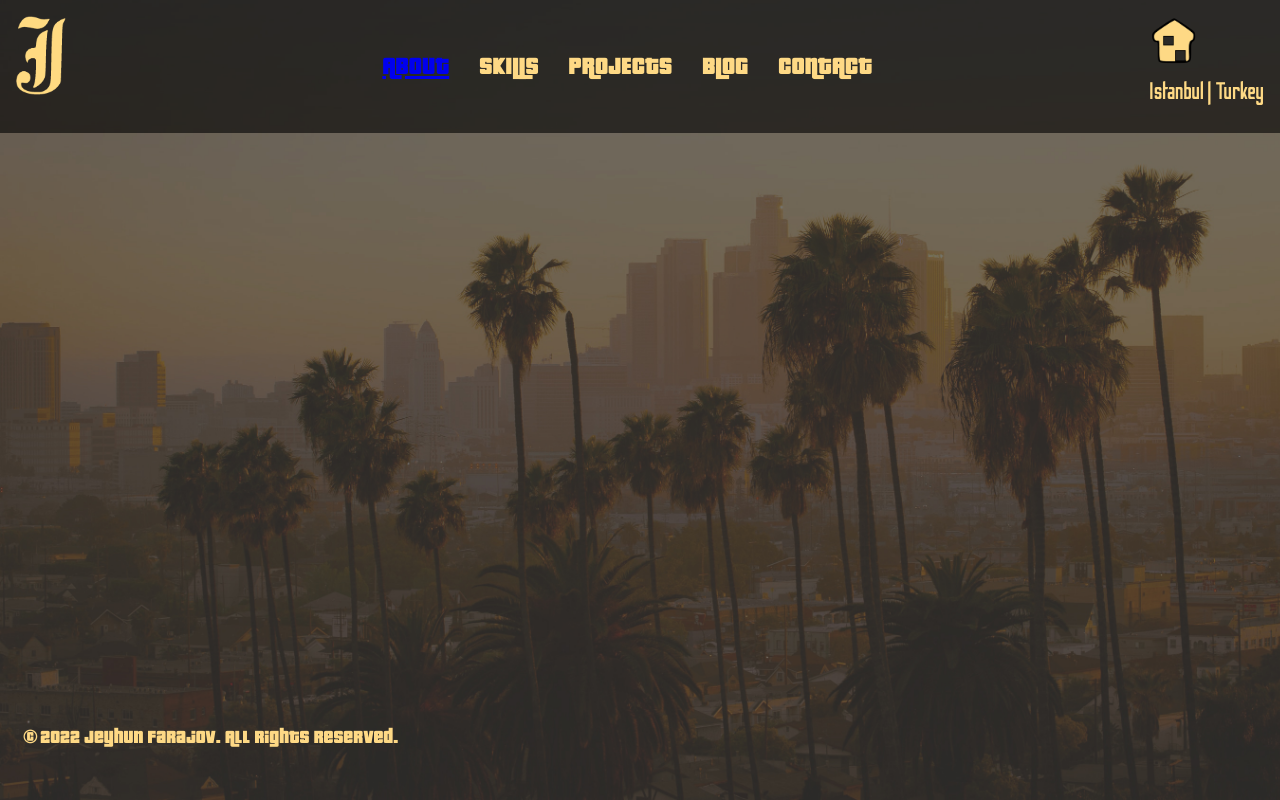
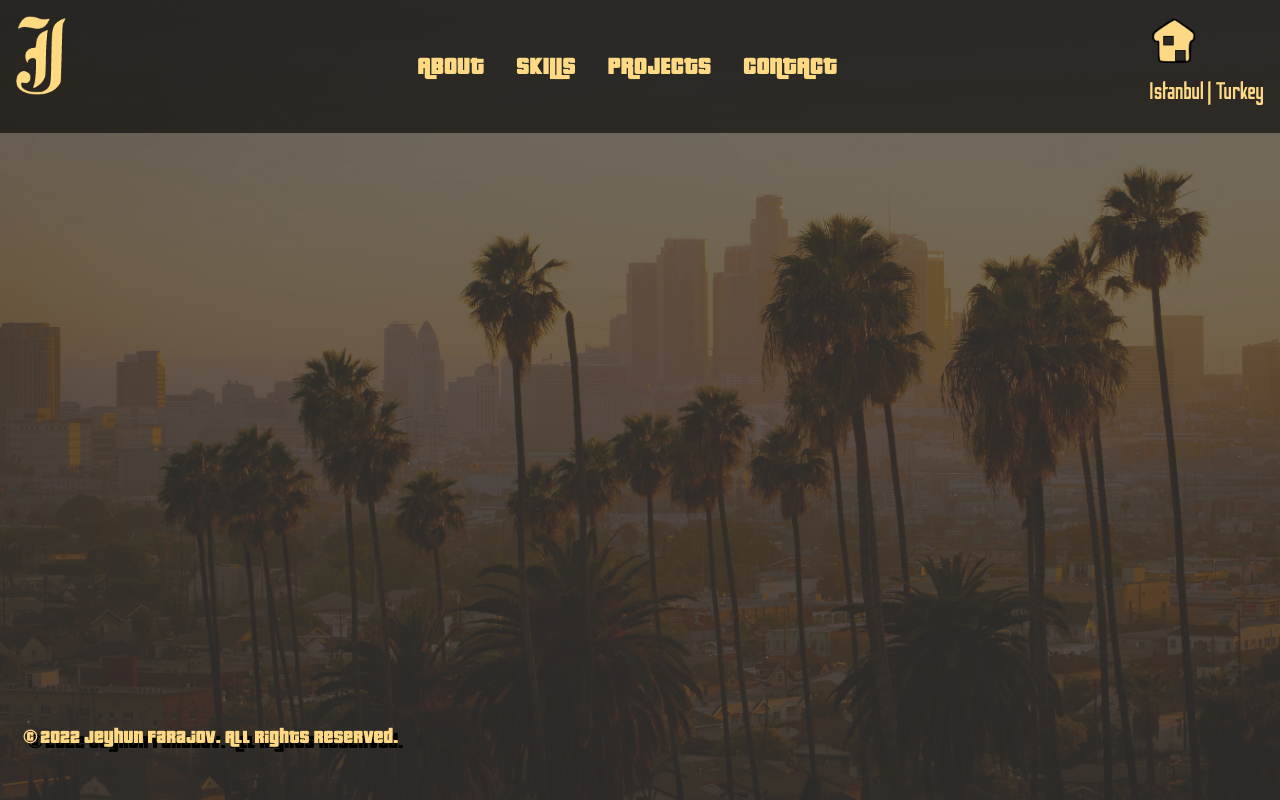
Before and after one commit to jeyefendi/jeyefendi, a PHP site: page / in a window 1280 px wide. Run offline with PHP 8.4, Linux system fonts and the light colour scheme.

Commit message:
add header and footer css styles

```diff
--- a/index.html
+++ b/index.html
@@ -3,7 +3,7 @@
   <head>
     <meta charset="UTF-8" />
     <link rel="stylesheet" href="./style.css" />
-    <title>JEYEFENDI CV</title>
+    <title>JEYEFENDI</title>
     <link rel="icon" type="image/x-icon" href="./public/favicon.ico">
   </head>
   <body>
@@ -12,12 +12,11 @@
         <a href="https://jeyefendi.github.io/resume-page/"><img src="./src/logo-j.png" alt="Jeyefendi's Logo" width="50"></a>
       </div>
       <nav>
-        <ul id="nav-items">
-          <li><a href="./pages/about.html">About</a></li>
-          <li><a href="./pages/skills.html"></a>Skills</li>
-          <li><a href="./pages/projects.html"></a>Projects</li>
-          <li><a href="./pages/blog.html"></a>Blog</li>
-          <li><a href="./pages/contact.html"></a>Contact</li>
+        <ul class="nav-items">
+          <li><a href="about.html" class="nav-links">About</a></li>
+          <li><a href="skills.html" class="nav-links">Skills</a></li>
+          <li><a href="projects.html" class="nav-links">Projects</a></li>
+          <li><a href="contact.html" class="nav-links">Contact</a></li>
         </ul>
       </nav>
       <div class="home">
--- a/style.css
+++ b/style.css
@@ -1,5 +1,4 @@
 @import url(https://necolas.github.io/normalize.css/8.0.1/normalize.css);
-
 
 body {
   background-image: url(./src/hero-bg.png);
@@ -30,23 +29,8 @@ footer {
   font-size: x-large;
   font-style: normal;
   color: #fed985;
-  text-shadow: #000000;
+  text-shadow: 5px 5px #000;
 }
-
-
-#nav-items {
-  display: flex;
-  justify-content: space-between;
-  align-items: center;
-  gap: 30px;
-  font-family: "GrandTheftAuto";
-  font-size: xx-large;
-  text-transform: uppercase;
-  text-decoration: none;
-  list-style-type: none;
-  color: #fed985;
-}
-
 
 .home {
   padding: 1em;
@@ -64,6 +48,29 @@ footer {
   padding: 1em;
 }
 
+.nav-items {
+  display: flex;
+  justify-content: space-between;
+  align-items: center;
+  gap: 1em;
+  font-family: "GrandTheftAuto";
+  font-size: xx-large;
+  text-transform: uppercase;
+  text-decoration: none;
+  list-style-type: none;
+  color: #fed985;
+}
+
+.nav-links {
+  text-decoration: none;
+  color: #feda85;
+}
+
+.nav-links:hover {
+  text-decoration: underline;
+  color: #feebbd;
+}
+
 @font-face {
   font-family: "GrandTheftAuto";
   src: url("./fonts/GrandTheftAuto/GrandTheftAuto.ttf") format("truetype");
```
Also changed, not shown: about.html (added), contact.html (added), pages/about.html (deleted), pages/blog.html (deleted), pages/contact.html (deleted), pages/projects.html (deleted), pages/skills.html (deleted), projects.html (added), skills.html (added).
